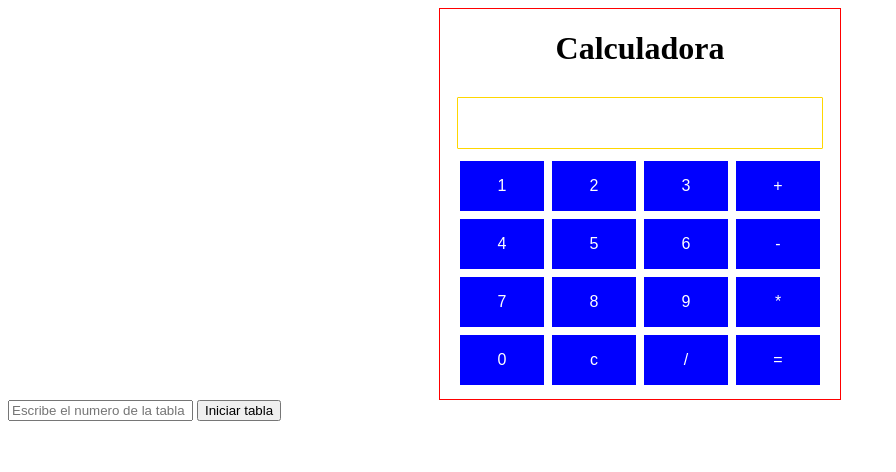
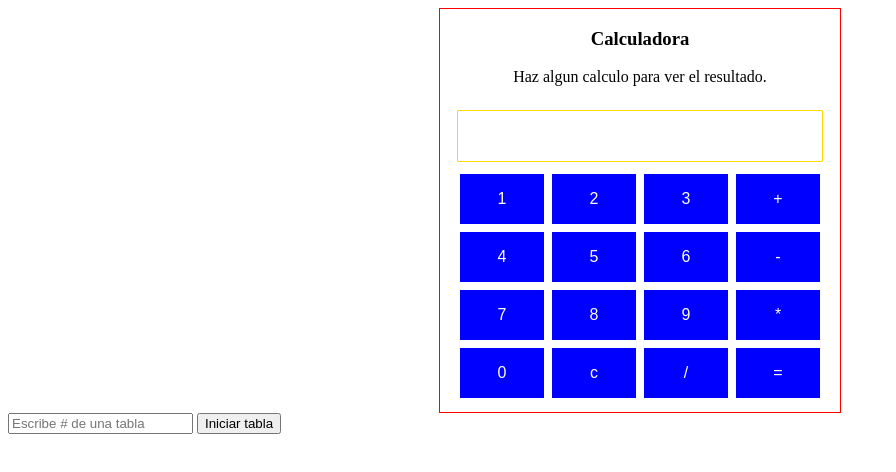
Before and after one commit to deya08/calculadora, a plain HTML site: page index.html in a window 1280 px wide. Shown: the whole page, without its empty margins (0-896 px from the left). Drawn offline with Linux system fonts and the light colour scheme.

Commit message:
final de calculadora con tabla

```diff
--- a/index.html
+++ b/index.html
@@ -5,10 +5,10 @@
 	<meta name="viewport" content="width=device-width, initial-scale=1.0" />
   <LINK REL="stylesheet" TYPE="text/css" HREF="estilos.css">
 </head>
-<!-- Empieza codigo calculadora html-->
+
   <form name="calculator">
-    <h1>Calculadora </h1>
-
+    <h3>Calculadora <a href="#"></a></h3>
+    <p>Haz algun calculo para ver el resultado.</p>
     <input type="textfield" name="ans" value="">
     <br>
     <input type="button" value="1" onClick="document.calculator.ans.value+='1'">
@@ -32,7 +32,7 @@
     <input type="button" value="=" onClick="document.calculator.ans.value=eval(document.calculator.ans.value)">
     </form>
 
-    <input type="text" id="numero" placeholder="Escribe el numero de la tabla">
+    <input type="text" id="numero" placeholder="Escribe # de una tabla">
     <button id="iniciar">Iniciar tabla</button>
 
 
```
Also changed, not shown: clases.js (deleted, +0 -8 lines).
